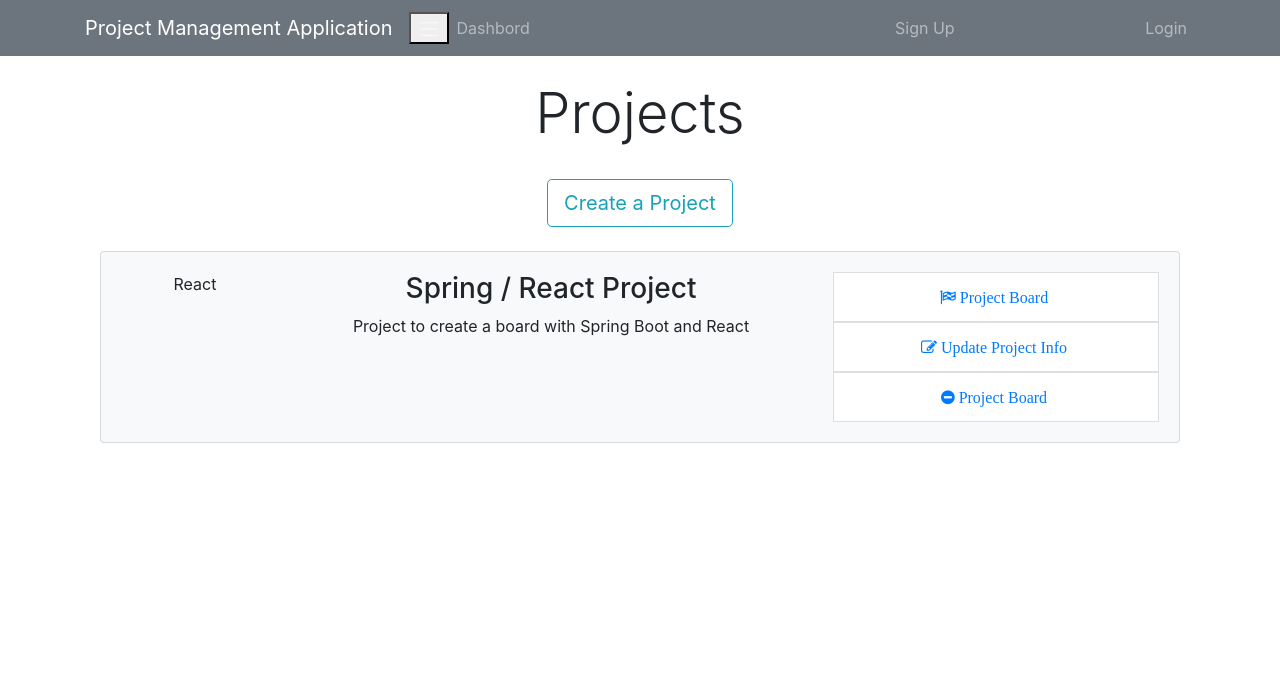
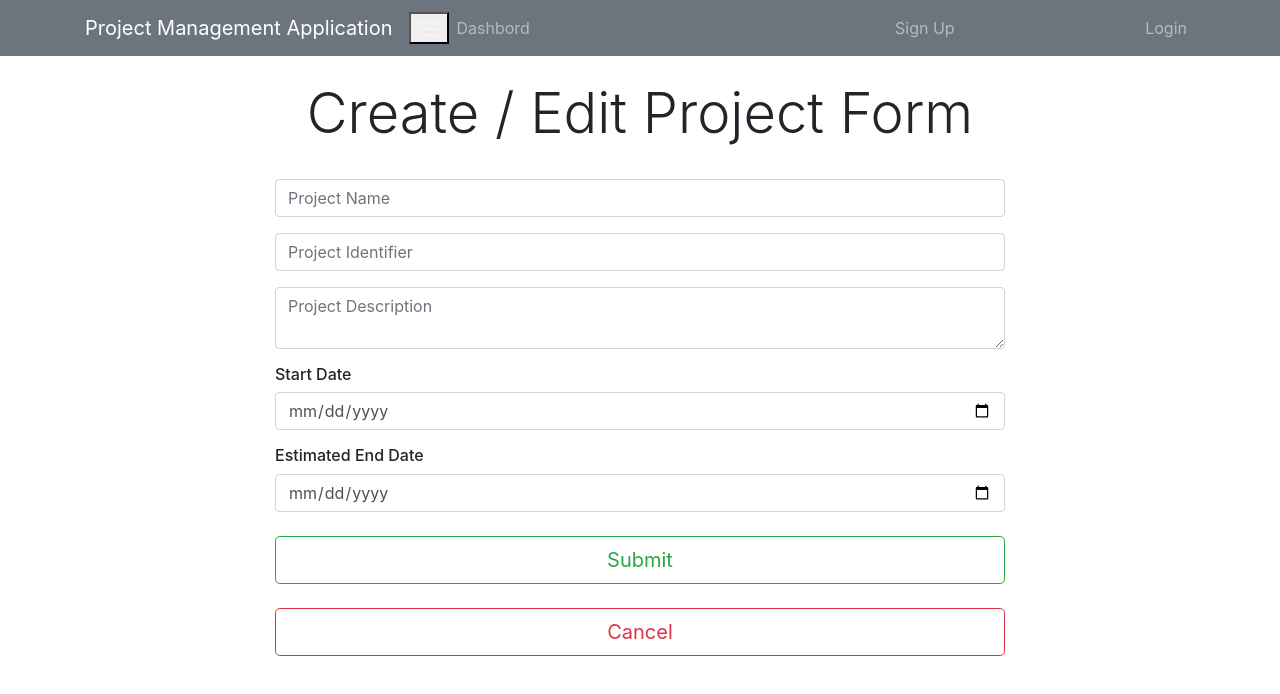
Before and after one commit to pius-deca/ProjectManagementApp, a React (Create React App) app in the folder react-client/: page /addProject in a window 1280 px wide. Shown: the top 694 px of the page. Built offline with nearby package versions, Linux system fonts and the light colour scheme.

Commit message:
created the add project form

```diff
--- a/react-client/src/App.js
+++ b/react-client/src/App.js
@@ -3,13 +3,19 @@
 import DashBoard from './components/Dashboard';
 import Header from './components/Layout/Header'
 import 'bootstrap/dist/css/bootstrap.min.css';
+import { BrowserRouter as Router, Route } from 'react-router-dom';
+import AddProject from './components/Project/AddProject';
 
 function App() {
   return (
-    <div className="App">
-      <Header />
-      <DashBoard />
-    </div>
+    <Router>
+      <div className="App">
+        <Header />
+        <Route exact path="/dashboard" component={DashBoard} />
+        <Route exact path="/addProject" component={AddProject} />
+      </div>
+    </Router>
+
   );
 }
 
--- a/react-client/src/components/Dashboard.js
+++ b/react-client/src/components/Dashboard.js
@@ -1,5 +1,6 @@
 import React, {Component} from 'react';
 import ProjectItem from './Project/ProjectItem';
+import CreateProjectButton from './Project/CreateProjectButton';
 
 class DashBoard extends Component{
     render(){
@@ -10,9 +11,7 @@
                         <div className="col-md-12">
                             <h1 className="display-4 text-center">Projects</h1>
                             <br />
-                            <a href="ProjectForm.html" className="btn btn-lg btn-outline-info">
-                                Create a Project
-                            </a>
+                            <CreateProjectButton />
                             <br />
                             <br />
                             <ProjectItem />
--- /dev/null
+++ b/react-client/src/components/Project/AddProject.js
@@ -0,0 +1,114 @@
+import React, { Component } from 'react'
+import { Link } from 'react-router-dom';
+
+class AddProject extends Component {
+    constructor(){
+        super();
+
+        this.state = {
+            projectName : "",
+            projectIdentifier: "",
+            description: "",
+            start_date: "",
+            end_date: "",
+            errors: ""
+        }
+
+        this.onChange = this.onChange.bind(this)
+        this.onSubmit = this.onSubmit.bind(this)
+    }
+
+    onChange(e){
+        this.setState({ [e.target.name]: e.target.value });
+    }
+
+    onSubmit(e){
+        e.preventDefault();
+        const newProject = {
+            projectName: this.state.projectName,
+            projectIdentifier: this.state.projectIdentifier,
+            description: this.state.description,
+            start_date: this.state.start_date,
+            end_date: this.state.end_date,
+            errors: {}
+        }
+
+        console.log(newProject);
+
+    }
+
+    render() {
+        return (
+            <div className="project">
+                <div className="container">
+                    <div className="row">
+                        <div className="col-md-8 m-auto">
+                            <h5 className="display-4 text-center">Create / Edit Project Form</h5>
+                            <br />
+                            <form onSubmit={this.onSubmit}>
+                                <div className="form-group">
+                                    <input
+                                        type="text"
+                                        className="form-control"
+                                        placeholder="Project Name"
+                                        name="projectName"
+                                        value={this.state.projectName}
+                                        onChange={this.onChange}
+                                    />
+                                </div>
+                                <div className="form-group">
+                                    <input
+                                        type="text"
+                                        className="form-control"
+                                        placeholder="Project Identifier"
+                                        name="projectIdentifier"
+                                        value={this.state.projectIdentifier}
+                                        onChange={this.onChange}
+                                    />
+                                </div>
+                                <div className="form-group">
+                                    <textarea
+                                        className="form-control"
+                                        placeholder="Project Description"
+                                        name="description"
+                                        value={this.state.description}
+                                        onChange={this.onChange}
+                                    ></textarea>
+                                </div>
+                                <h6 className="text-left">Start Date</h6>
+                                <div className="form-group">
+                                    <input
+                                        type="date"
+                                        className="form-control"
+                                        name="start_date"
+                                        value={this.state.start_date}
+                                        onChange={this.onChange}
+                                    />
+                                </div>
+                                <h6 className="text-left">Estimated End Date</h6>
+                                <div className="form-group">
+                                    <input
+                                        type="date"
+                                        className="form-control"
+                                        name="end_date"
+                                        value={this.state.end_date}
+                                        onChange={this.onChange}
+                                    />
+                                </div>
+                                <div className="form-group">
+                                    <input
+                                        type="submit"
+                                        className="btn btn-lg btn-block btn-outline-success mt-4"
+                                    />
+                                    <Link to="/dashboard" className="btn btn-lg btn-outline-danger btn-block mt-4">Cancel</Link>
+                                </div>
+                            </form>
+                        </div>
+                    </div>
+                </div>
+            </div>
+        )
+    }
+}
+
+export default AddProject
--- /dev/null
+++ b/react-client/src/components/Project/CreateProjectButton.js
@@ -0,0 +1,17 @@
+import React from 'react'
+import { Link } from 'react-router-dom'
+
+function CreateProjectButton() {
+    return (
+        <React.Fragment>
+            <Link
+                to="/addProject"
+                className="btn btn-lg btn-outline-info"
+            >
+                Create a Project
+            </Link>
+        </React.Fragment>
+    )
+}
+
+export default CreateProjectButton
```
